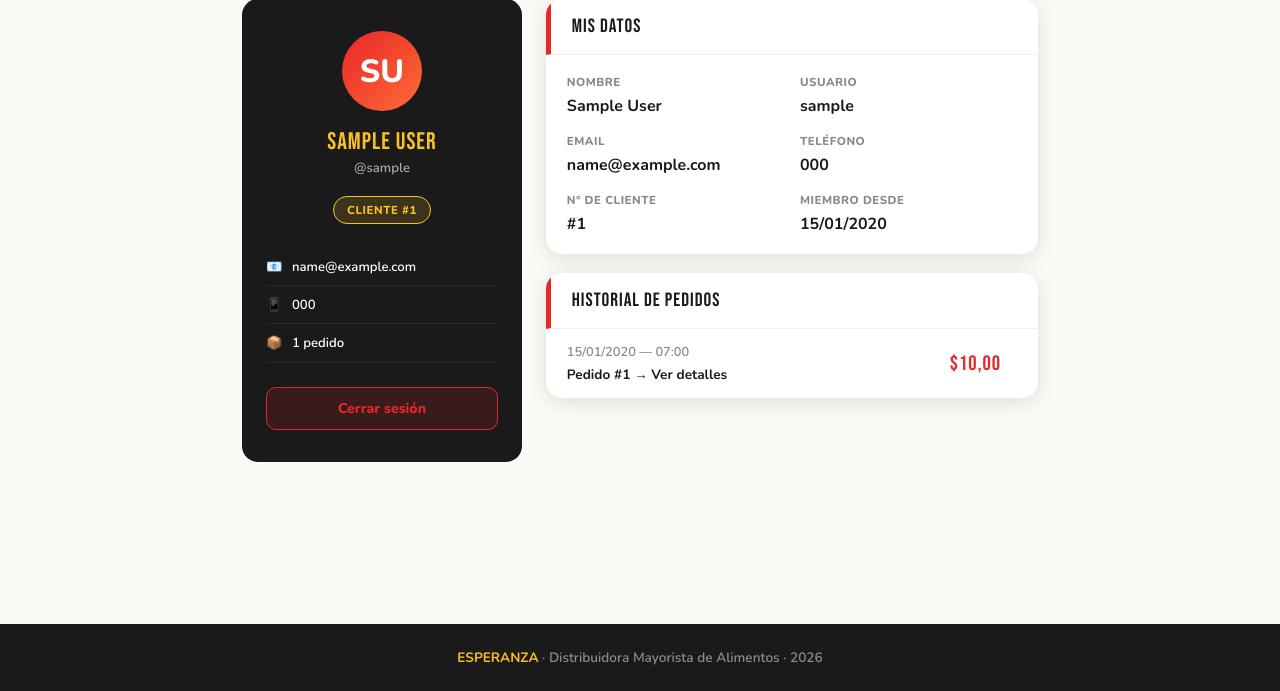
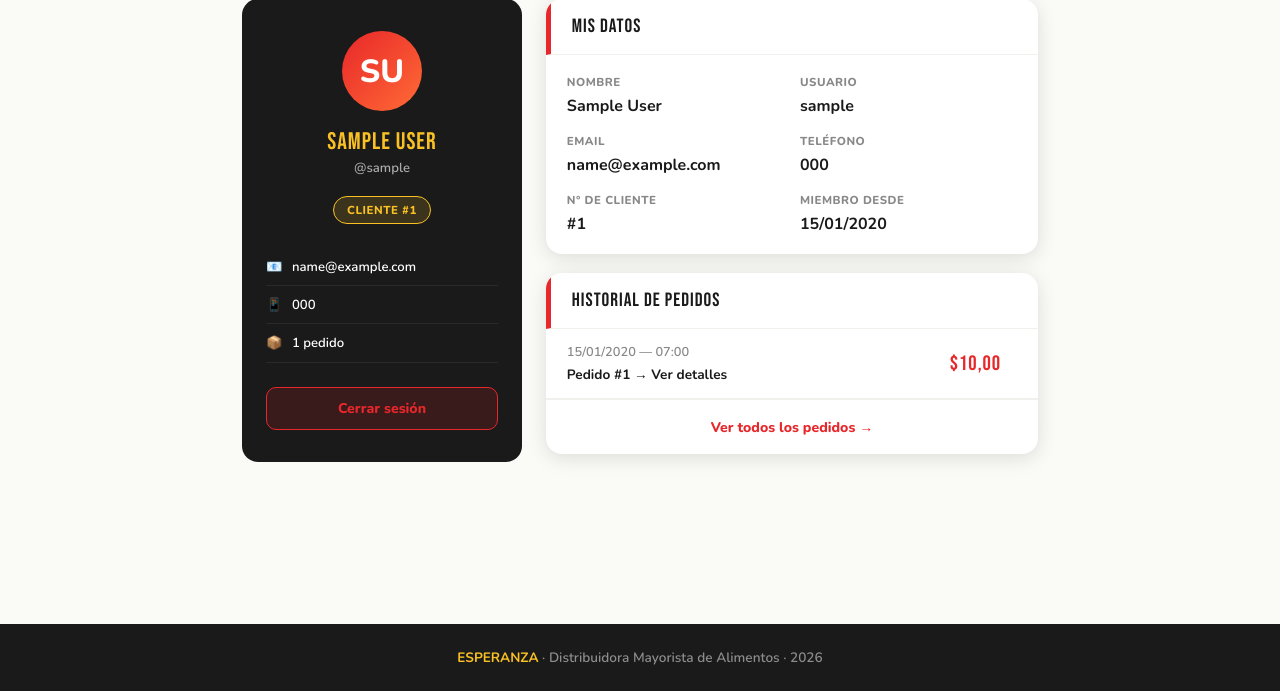
Before and after one commit to PabloMarinUrtiaga/Venta_de_productos_Esperanza, a Django app: page /perfil/ in a window 1280 px wide. Shown: the part 109-800 px from the top of the page. Run offline with Django 5.2, Linux system fonts and the light colour scheme; a user stored in the database is signed in; tables that the repository leaves empty hold one stand-in row (values such as "Sample post").

Commit message:
historial listo

```diff
--- a/mayorista/productos/templates/productos/perfil.html
+++ b/mayorista/productos/templates/productos/perfil.html
@@ -293,11 +293,18 @@ body { min-height: 100%; display: flex; flex-direction: column; }
               <div class="pedido-total">${{ pedido.total }}</div>
             </div>
           {% endfor %}
+           <div style="text-align:center; padding:1rem; border-top:1px solid #f0f0ec;">
+            <a href="/historial/" style="color:var(--rojo); font-weight:800; font-size:0.88rem; text-decoration:none;">
+              Ver todos los pedidos →
+            </a>
+          </div>
+
         {% else %}
           <div class="perfil-empty">
             📦 Todavía no realizaste ningún pedido.<br>
             <a href="/productos/" style="color:var(--rojo); font-weight:800; text-decoration:none;">Ver catálogo →</a>
           </div>
+
         {% endif %}
       </div>
 
--- a/mayorista/productos/views.py
+++ b/mayorista/productos/views.py
@@ -327,7 +327,7 @@ def perfil(request):
         perfil_obj = Perfil.objects.get(user=request.user)
     except Perfil.DoesNotExist:
         perfil_obj = None
-    pedidos = Pedido.objects.filter(user=request.user).order_by('-fecha')
+    pedidos = Pedido.objects.filter(user=request.user).order_by('-fecha')[:3]
     return render(request, 'productos/perfil.html', {
         'perfil': perfil_obj,
         'pedidos': pedidos,
```
